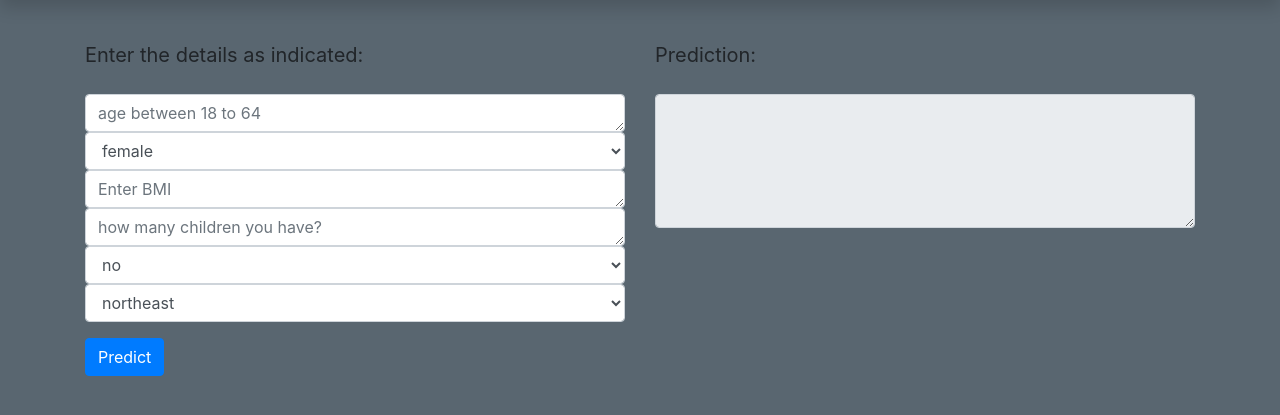
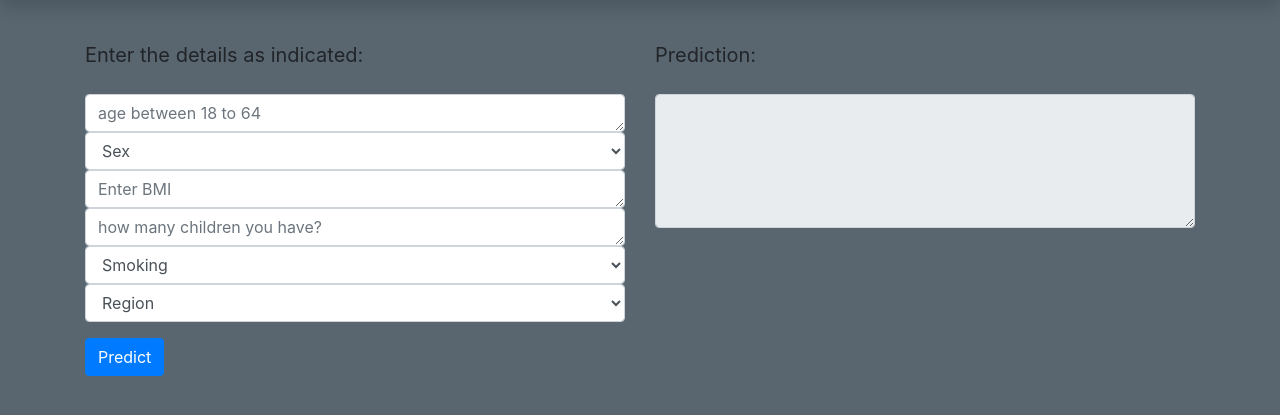
Before and after one commit to rohanpatankar926/internship, a Flask app: page / in a window 1280 px wide. Shown: the part 56-471 px from the top of the page. Run offline with Flask 2, Linux system fonts and the light colour scheme; some libraries are stand-ins or nearby versions.

Commit message:
Update index.html

```diff
--- a/webapp/templates/index.html
+++ b/webapp/templates/index.html
@@ -81,7 +81,7 @@ Insurance Premium Detection
                 id="sex"
                 name="sex"
                 required="1"
-              >
+              > <option value="None">Sex</option>
                 {% for type in sex %}
                 <option value="{{ type }}">{{ type }}</option>
                 {% endfor %}
@@ -106,8 +106,8 @@ Insurance Premium Detection
                 class="form-control"
                 id="smoker"
                 name="smoker"
-                required="1"
-              >
+                required="1">
+                <option value="None">Smoking</option>
                 {% for type in smoker %}
                 <option value="{{ type }}">{{ type }}</option>
                 {% endfor %}
@@ -119,7 +119,7 @@ Insurance Premium Detection
                 id="region"
                 name="region"
                 required="1"
-              >
+              > <option value="None">Region</option>
                 {% for type in region %}
                 <option value="{{ type }}">{{ type }}</option>
                 {% endfor %}
```
